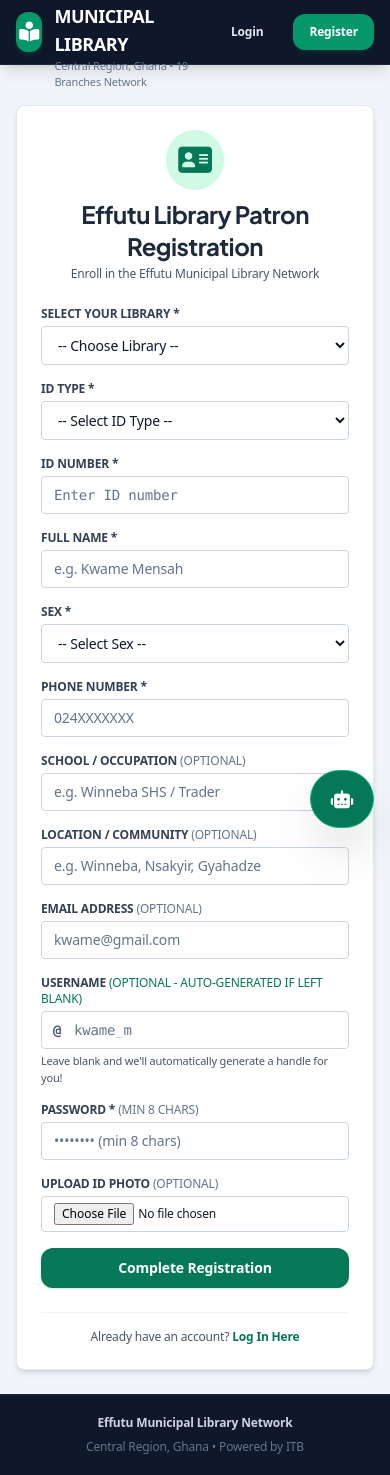
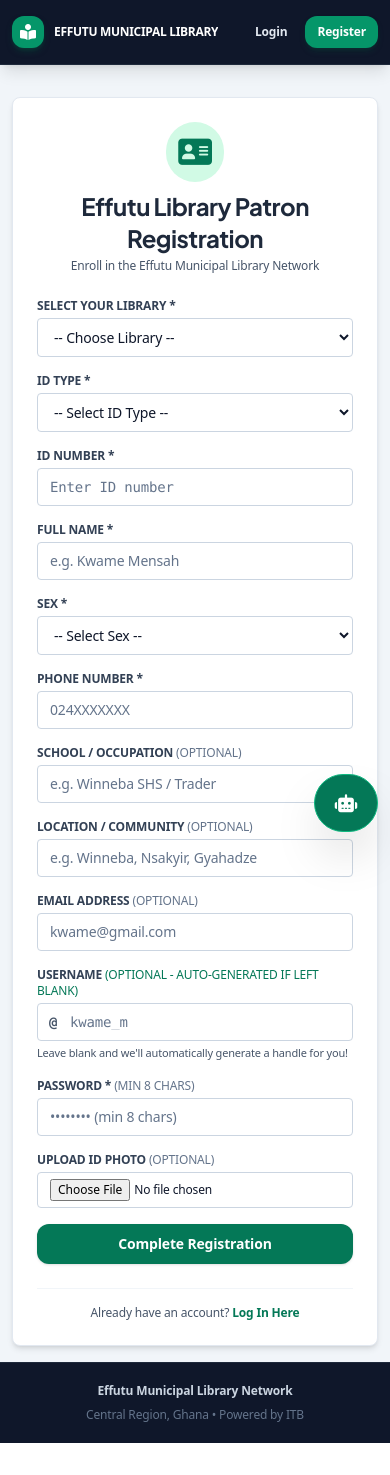
Before and after one commit to FAVOU-R/effutulibrary, a FastAPI app: page /register in a window 390 px wide. After the commit the page ends 1443 px from the top, so only its background shows below. Run offline with FastAPI, Linux system fonts and the light colour scheme; data comes from the database, SQL or seed files in the repository; some libraries are stand-ins or nearby versions.

Commit message:
Add files via upload

```diff
--- a/app/static/css/custom.css
+++ b/app/static/css/custom.css
@@ -7,47 +7,80 @@
   --primary-light: #10b981;     /* Emerald 500 */
   --bg-main: #f8fafc;           /* Slate 50 - Anti-glare background */
   --card-bg: #ffffff;           /* Crisp Solid White */
-  --accent-gold: #d97706;       /* Gold Accent (Amber 600 - High Contrast) */
-  --text-dark: #0f172a;         /* Slate 900 - Sharp, deep high-contrast text */
+  --accent-gold: #d97706;       /* Gold Accent (Amber 600) */
+  --text-dark: #0f172a;         /* Slate 900 - Sharp high-contrast text */
   --text-body: #1e293b;         /* Slate 800 - Crisp body text */
   --text-muted: #475569;        /* Slate 600 - High contrast secondary text */
   --border-color: #cbd5e1;      /* Slate 300 - Crisp defined borders */
   --border-green: #6ee7b7;      /* Emerald 300 */
 }
 
-* {
-  -webkit-font-smoothing: antialiased;
-  -moz-osx-font-smoothing: grayscale;
-  text-rendering: optimizeLegibility;
+/* 1. Mobile-First Core Reset */
+*, *::before, *::after {
+  box-sizing: border-box !important;
+  margin: 0;
 }
 
-body {
+html, body {
+  width: 100% !important;
+  max-width: 100vw !important;
+  overflow-x: hidden !important;
+  font-size: 16px;
   font-family: 'Plus Jakarta Sans', 'Inter', system-ui, -apple-system, BlinkMacSystemFont, 'Segoe UI', Roboto, sans-serif;
   background-color: var(--bg-main);
   color: var(--text-dark);
   line-height: 1.6;
   letter-spacing: -0.011em;
+  -webkit-font-smoothing: antialiased;
+  -moz-osx-font-smoothing: grayscale;
 }
 
-/* Crisp Headings */
+/* Headings */
 h1, h2, h3, h4, h5, h6 {
   font-family: 'Plus Jakarta Sans', sans-serif;
   letter-spacing: -0.022em;
+  word-break: break-word;
 }
 
-/* Secondary & Muted Text Anti-Strain Overrides (WCAG AAA Contrast) */
-.text-slate-400 {
-  color: #64748b !important; /* Upgrade faint gray to high-contrast visible slate */
-}
-.text-slate-500 {
-  color: #475569 !important; /* Upgrade light gray to crisp Slate 600 */
-}
-.text-slate-600 {
-  color: #334155 !important; /* Crisp Slate 700 */
+/* WCAG AAA High-Contrast Text Overrides */
+.text-slate-400 { color: #64748b !important; }
+.text-slate-500 { color: #475569 !important; }
+.text-slate-600 { color: #334155 !important; }
+
+/* 2. Responsive Dashboard Cards & Grid Systems */
+.dashboard-grid {
+  display: grid !important;
+  grid-template-columns: 1fr !important;
+  gap: 1rem !important;
+  width: 100% !important;
 }
 
-/* Sharp Table Styling */
+@media (min-width: 640px) {
+  .dashboard-grid {
+    grid-template-columns: repeat(2, 1fr) !important;
+  }
+}
+
+@media (min-width: 1024px) {
+  .dashboard-grid {
+    grid-template-columns: repeat(4, 1fr) !important;
+  }
+}
+
+/* 3. Responsive Tables */
+.table-responsive {
+  width: 100% !important;
+  max-width: 100% !important;
+  overflow-x: auto !important;
+  -webkit-overflow-scrolling: touch !important;
+  display: block !important;
+  margin-bottom: 1rem;
+  border-radius: 8px;
+}
+
 table {
+  width: 100% !important;
+  max-width: 100% !important;
   border-collapse: separate;
   border-spacing: 0;
 }
@@ -66,11 +100,14 @@ tbody td {
 }
 
 tbody tr:hover {
-  background-color: #f0fdf4 !important; /* Soft emerald hover highlight */
+  background-color: #f0fdf4 !important;
 }
 
-/* High Contrast Input Fields */
-input, select, textarea {
+/* 4. Responsive Forms & Controls */
+input, select, textarea, .form-control {
+  width: 100% !important;
+  max-width: 100% !important;
+  box-sizing: border-box !important;
   color: #0f172a !important;
   border-color: #cbd5e1 !important;
   font-weight: 500;
@@ -110,6 +174,9 @@ input:focus, select:focus, textarea:focus {
   border: none;
   box-shadow: 0 4px 6px -1px rgba(4, 120, 87, 0.25);
   transition: all 0.2s ease-in-out;
+  display: inline-flex;
+  align-items: center;
+  justify-content: center;
 }
 
 .btn-effutu:hover {
@@ -157,11 +241,11 @@ input:focus, select:focus, textarea:focus {
   letter-spacing: 0.02em;
 }
 
-/* Chatbot Floating Widget */
+/* 9. Chatbot Floating Widget */
 #chatbot-widget {
   position: fixed;
-  bottom: 24px;
-  right: 24px;
+  bottom: 20px;
+  right: 20px;
   z-index: 1000;
 }
 
@@ -233,18 +317,15 @@ input:focus, select:focus, textarea:focus {
   box-shadow: 0 10px 20px -5px rgba(15, 23, 42, 0.1);
 }
 
-/* Mobile Responsiveness & Accessibility Enhancements */
+/* 10. Breakpoint Adjustments (320px, 768px, 1024px, 1440px) */
 @media (max-width: 640px) {
   #chatbot-widget {
-    bottom: 16px;
-    right: 16px;
+    bottom: 12px;
+    right: 12px;
   }
   #chatbot-window {
-    width: calc(100vw - 32px);
+    width: calc(100vw - 24px);
     height: 75vh;
-    max-height: 500px;
-  }
-  .overflow-x-auto {
-    -webkit-overflow-scrolling: touch;
+    max-height: 480px;
   }
 }
--- a/app/templates/base.html
+++ b/app/templates/base.html
@@ -21,29 +21,33 @@
 
     <!-- Top Navigation Bar -->
     <header class="bg-slate-900 text-white border-b border-slate-800 shadow-lg sticky top-0 z-50">
-        <div class="max-w-7xl mx-auto px-4 sm:px-6 lg:px-8">
-            <div class="flex justify-between items-center h-16">
+        <div class="max-w-7xl mx-auto px-3 sm:px-6 lg:px-8">
+            <div class="flex justify-between items-center h-16 gap-2">
                 <!-- Brand Logo & Title -->
-                <a href="/" class="flex items-center space-x-3 group">
-                    <div class="w-10 h-10 bg-emerald-600 group-hover:bg-emerald-500 text-white rounded-xl flex items-center justify-center shadow-md shadow-emerald-900/50 transition">
-                        <i class="fa-solid fa-book-open-reader text-xl"></i>
+                <a href="/" class="flex items-center space-x-2.5 sm:space-x-3 group min-w-0">
+                    <div class="w-8 h-8 sm:w-10 sm:h-10 bg-emerald-600 group-hover:bg-emerald-500 text-white rounded-xl flex items-center justify-center shadow-md shadow-emerald-900/50 transition shrink-0">
+                        <i class="fa-solid fa-book-open-reader text-base sm:text-xl"></i>
                     </div>
-                    <div>
-                        <span class="font-extrabold text-lg tracking-tight block text-white group-hover:text-emerald-400 transition">EFFUTU MUNICIPAL LIBRARY</span>
-                        <span class="text-[11px] text-slate-400 block font-medium">Central Region, Ghana • 19 Branches Network</span>
+                    <div class="min-w-0">
+                        <span class="font-extrabold text-xs sm:text-base tracking-tight block text-white group-hover:text-emerald-400 transition truncate">EFFUTU MUNICIPAL LIBRARY</span>
+                        <span class="text-[10px] text-slate-400 font-medium truncate hidden sm:block">Central Region, Ghana • 19 Branches Network</span>
                     </div>
                 </a>
 
                 <!-- User Profile & Actions -->
-                <div class="flex items-center space-x-4">
+                <div class="flex items-center space-x-2 sm:space-x-4 shrink-0">
                     {% if current_user %}
+                        <button onclick="toggleMobileNav()" class="md:hidden text-slate-300 hover:text-white p-1.5 rounded-lg hover:bg-slate-800 transition" title="Toggle Navigation Menu">
+                            <i class="fa-solid fa-bars text-lg"></i>
+                        </button>
+
                         <a href="/notifications" class="relative text-slate-300 hover:text-white p-2 rounded-xl hover:bg-slate-800 transition" title="Notifications">
-                            <i class="fa-solid fa-bell text-lg"></i>
+                            <i class="fa-solid fa-bell text-base sm:text-lg"></i>
                             <span id="notif-badge" class="hidden absolute top-1 right-1 bg-rose-500 text-white text-[9px] font-black w-4 h-4 rounded-full flex items-center justify-center shadow">0</span>
                         </a>
 
-                        <div class="flex items-center gap-3 bg-white/10 hover:bg-white/20 px-3 py-1.5 rounded-xl border border-white/10 transition cursor-pointer group relative" onclick="openProfileModal()" title="Click to edit profile & change avatar">
-                            <div class="relative w-8 h-8 rounded-lg overflow-hidden bg-emerald-500/20 border border-emerald-400/40 flex items-center justify-center text-amber-300 font-extrabold text-xs shadow-inner shrink-0">
+                        <div class="flex items-center gap-2 sm:gap-3 bg-white/10 hover:bg-white/20 px-2.5 sm:px-3 py-1.5 rounded-xl border border-white/10 transition cursor-pointer group relative" onclick="openProfileModal()" title="Click to edit profile & change avatar">
+                            <div class="relative w-7 h-7 sm:w-8 sm:h-8 rounded-lg overflow-hidden bg-emerald-500/20 border border-emerald-400/40 flex items-center justify-center text-amber-300 font-extrabold text-xs shadow-inner shrink-0">
                                 {% if current_user.avatar_url %}
                                     <img src="{{ current_user.avatar_url }}" id="nav-avatar-img" class="w-full h-full object-cover" alt="Avatar">
                                 {% else %}
@@ -64,13 +68,13 @@
                             </div>
                         </div>
 
-                        <a href="/auth/logout" class="bg-rose-500/10 hover:bg-rose-500/20 text-rose-200 border border-rose-500/30 text-xs font-extrabold px-3.5 py-2 rounded-xl transition flex items-center gap-1.5 shadow-sm">
-                            <i class="fa-solid fa-right-from-bracket"></i>
-                            <span>Logout</span>
+                        <a href="/auth/logout" class="bg-rose-500/10 hover:bg-rose-500/20 text-rose-200 border border-rose-500/30 text-xs font-extrabold px-2.5 sm:px-3.5 py-1.5 sm:py-2 rounded-xl transition flex items-center gap-1.5 shadow-sm">
+                            <i class="fa-solid fa-right-from-bracket text-xs"></i>
+                            <span class="hidden xs:inline">Logout</span>
                         </a>
                     {% else %}
-                        <a href="/login" class="text-xs font-extrabold text-slate-200 hover:text-white px-3.5 py-2 transition">Login</a>
-                        <a href="/register" class="bg-emerald-600 hover:bg-emerald-500 text-xs font-extrabold px-4 py-2.5 rounded-xl text-white shadow-md shadow-emerald-900/30 transition">Register</a>
+                        <a href="/login" class="text-xs font-extrabold text-slate-200 hover:text-white px-2.5 sm:px-3.5 py-2 transition">Login</a>
+                        <a href="/register" class="bg-emerald-600 hover:bg-emerald-500 text-xs font-extrabold px-3 sm:px-4 py-2 sm:py-2.5 rounded-xl text-white shadow-md shadow-emerald-900/30 transition">Register</a>
                     {% endif %}
                 </div>
             </div>
@@ -78,11 +82,11 @@
     </header>
 
     <!-- Main Container Layout -->
-    <div class="flex-1 max-w-7xl w-full mx-auto px-4 sm:px-6 lg:px-8 py-6 flex flex-col md:flex-row gap-6">
+    <div class="flex-1 max-w-7xl w-full mx-auto px-3 sm:px-6 lg:px-8 py-4 sm:py-6 flex flex-col md:flex-row gap-4 sm:gap-6">
 
         {% if current_user %}
         <!-- Sidebar Navigation -->
-        <aside class="w-full md:w-64 bg-white border border-slate-200/90 rounded-2xl p-4 shadow-sm flex flex-col gap-6 shrink-0 h-fit">
+        <aside id="mobile-sidebar" class="hidden md:flex w-full md:w-64 bg-white border border-slate-200/90 rounded-2xl p-4 shadow-sm flex-col gap-6 shrink-0 h-fit">
 
             <!-- Navigation Links -->
             <div class="space-y-1">
@@ -483,6 +487,18 @@
             btn.textContent = 'Save Profile Changes';
         }
     }
+    function toggleMobileNav() {
+        const sidebar = document.getElementById('mobile-sidebar');
+        if (sidebar) {
+            if (sidebar.classList.contains('hidden')) {
+                sidebar.classList.remove('hidden');
+                sidebar.classList.add('flex');
+            } else {
+                sidebar.classList.add('hidden');
+                sidebar.classList.remove('flex');
+            }
+        }
+    }
     </script>
     {% endif %}
     {% block scripts %}{% endblock %}
```
Also changed, not shown: other parts of app/static/css/custom.css (+48 -3 lines), app/controllers/librarian_controller.py (+49 -19 lines).
